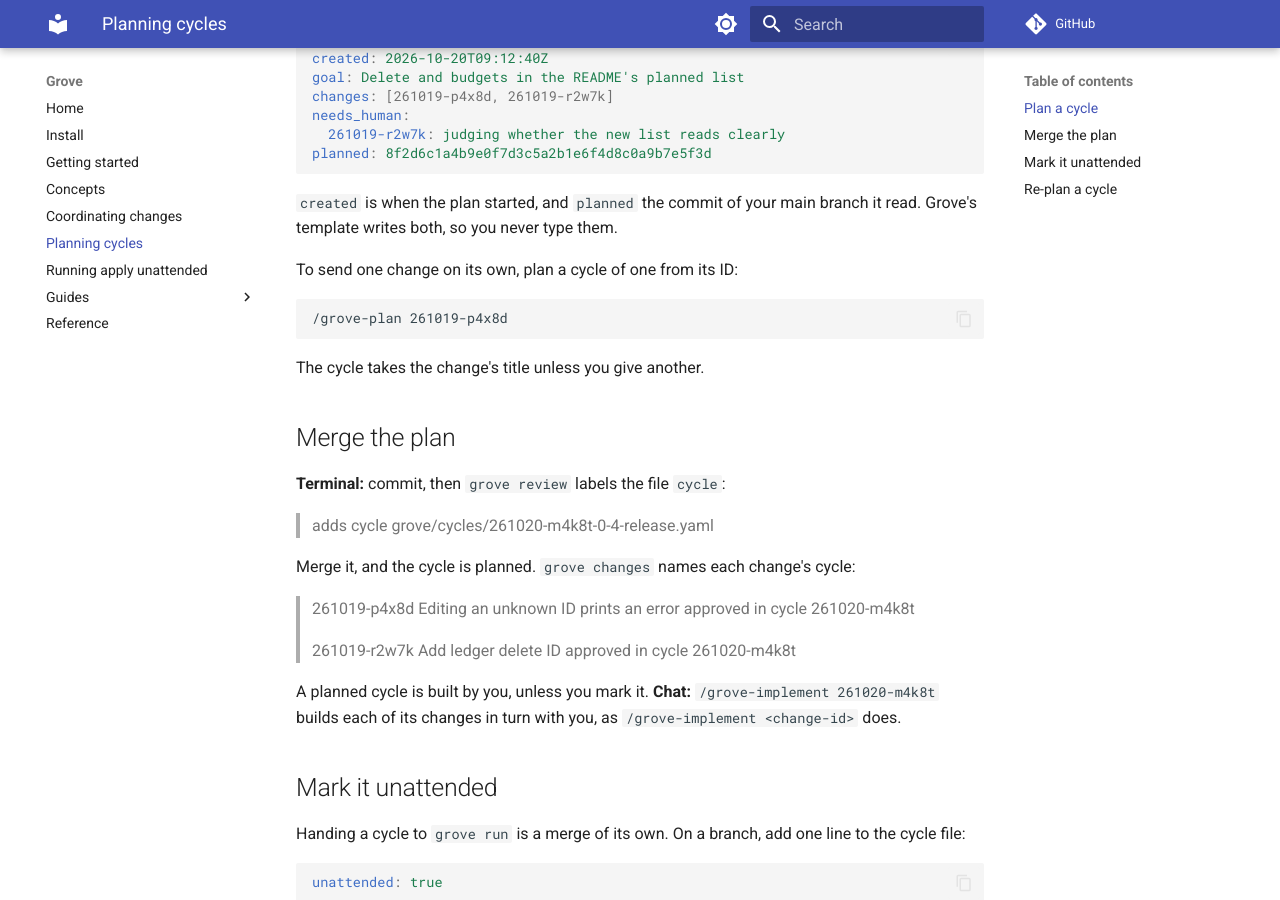
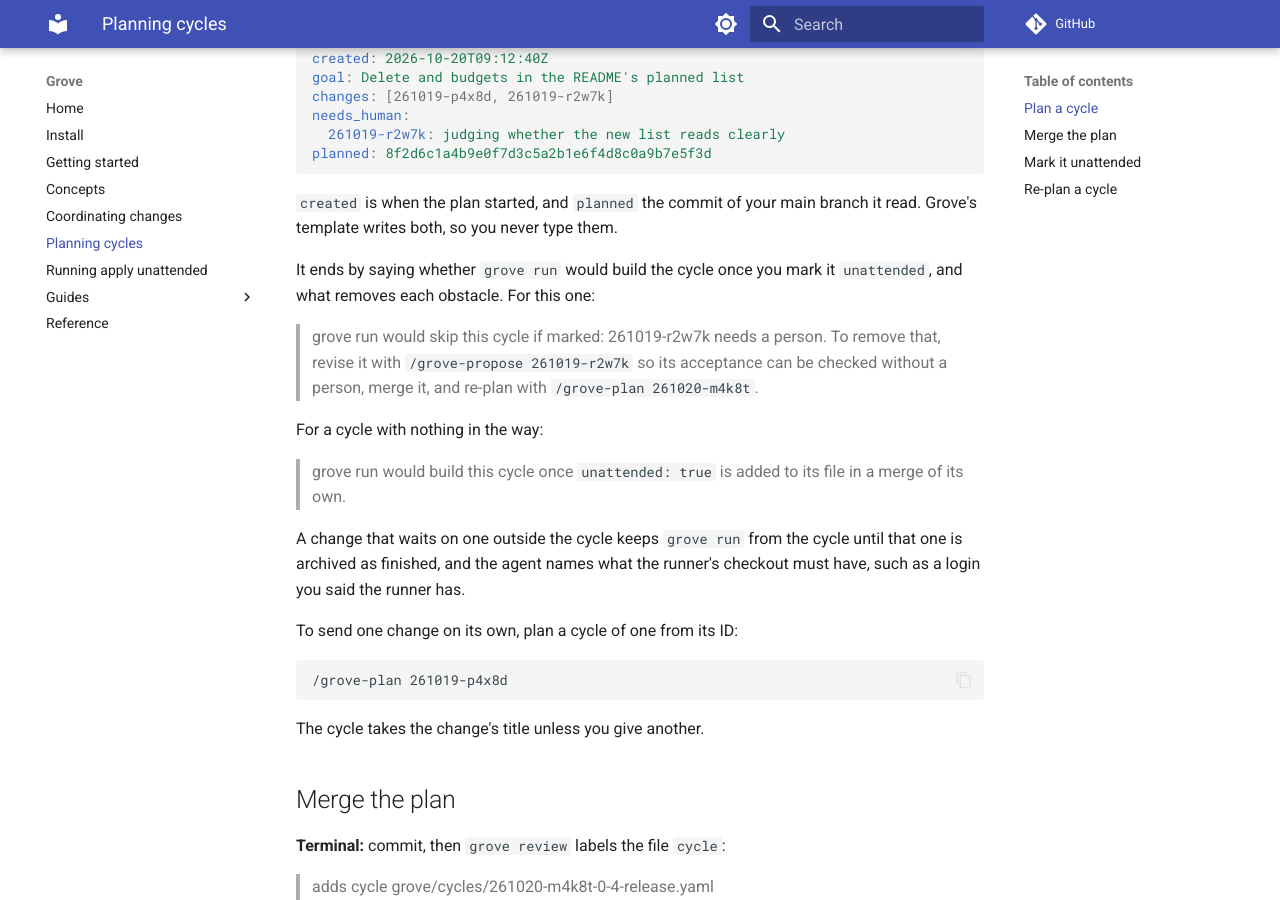
Before and after one commit to mascah/grove, an MkDocs documentation site: the page built from docs/planning.md, in a window 1280 px wide and 900 px high, scrolled down 755 px. Built offline with MkDocs 1.6.1 and Material for MkDocs 9.7.7, drawn with Linux system fonts in a browser that asks for light colours; comment, search, counter and statistics services are not loaded.

Commit message:
feat(instruct): plan ends with a verdict on grove run (261023-rcxv2:T-01)
Co-Authored-By: Claude Opus 5.5 <noreply@anthropic.com>

```diff
--- a/docs/planning.md
+++ b/docs/planning.md
@@ -40,6 +40,19 @@ planned: 8f2d6c1a4b9e0f7d3c5a2b1e6f4d8c0a9b7e5f3d
 
 `created` is when the plan started, and `planned` the commit of your main
 branch it read. Grove's template writes both, so you never type them.
+
+It ends by saying whether `grove run` would build the cycle once you mark
+it `unattended`, and what removes each obstacle. For this one:
+
+> grove run would skip this cycle if marked: 261019-r2w7k needs a person. To remove that, revise it with `/grove-propose 261019-r2w7k` so its acceptance can be checked without a person, merge it, and re-plan with `/grove-plan 261020-m4k8t`.
+
+For a cycle with nothing in the way:
+
+> grove run would build this cycle once `unattended: true` is added to its file in a merge of its own.
+
+A change that waits on one outside the cycle keeps `grove run` from the
+cycle until that one is archived as finished, and the agent names what the
+runner's checkout must have, such as a login you said the runner has.
 
 To send one change on its own, plan a cycle of one from its ID:
 
```
Also changed, not shown: dev/walkthrough.md (+8 -1 lines), grove/changes/261023-rcxv2-plan-verdict-no-remote-streamed-output/implementation.md (added, +28 -0 lines), internal/instruct/requires/plan.md (+13 -1 lines), 1 other file.
